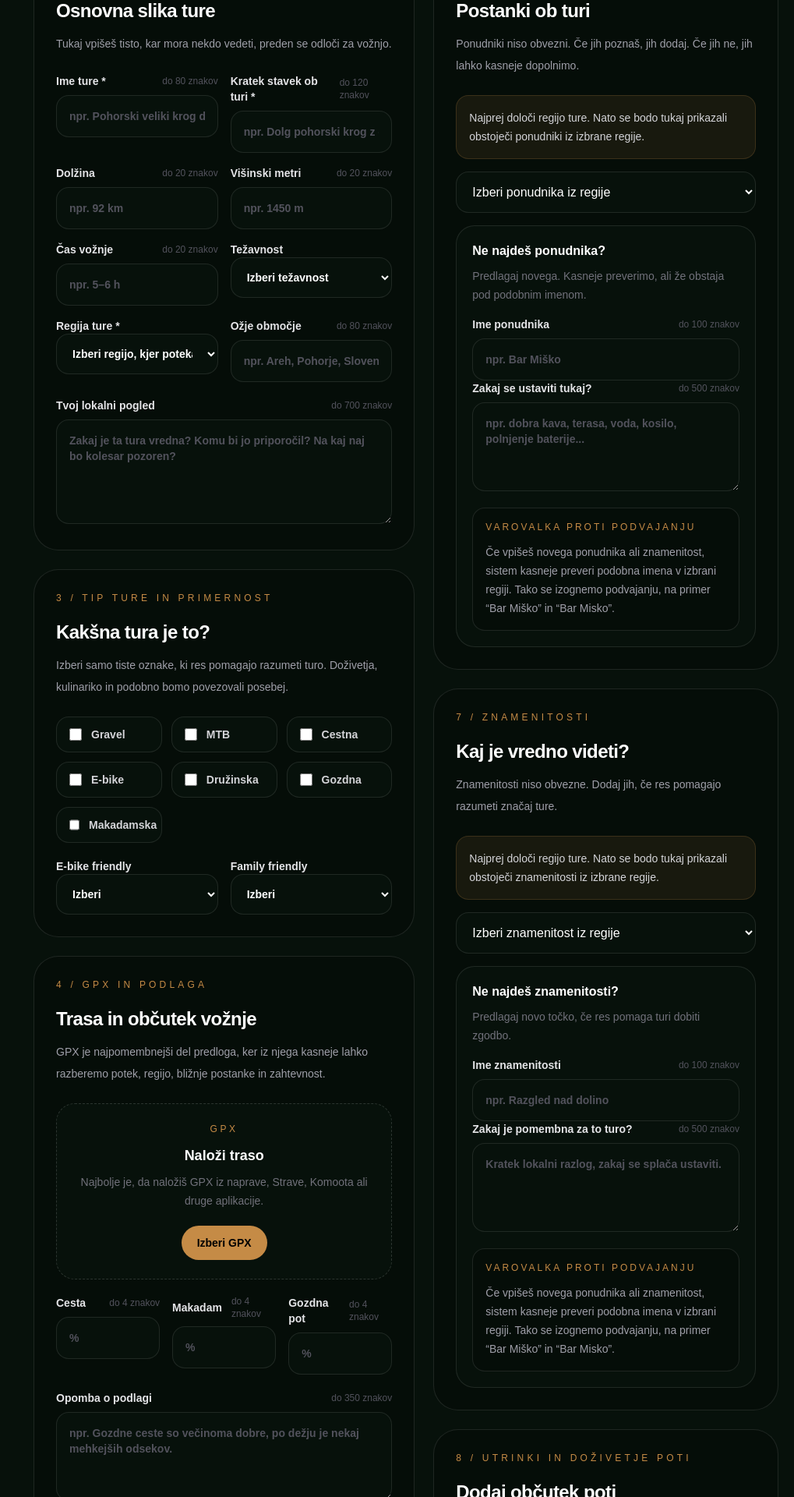
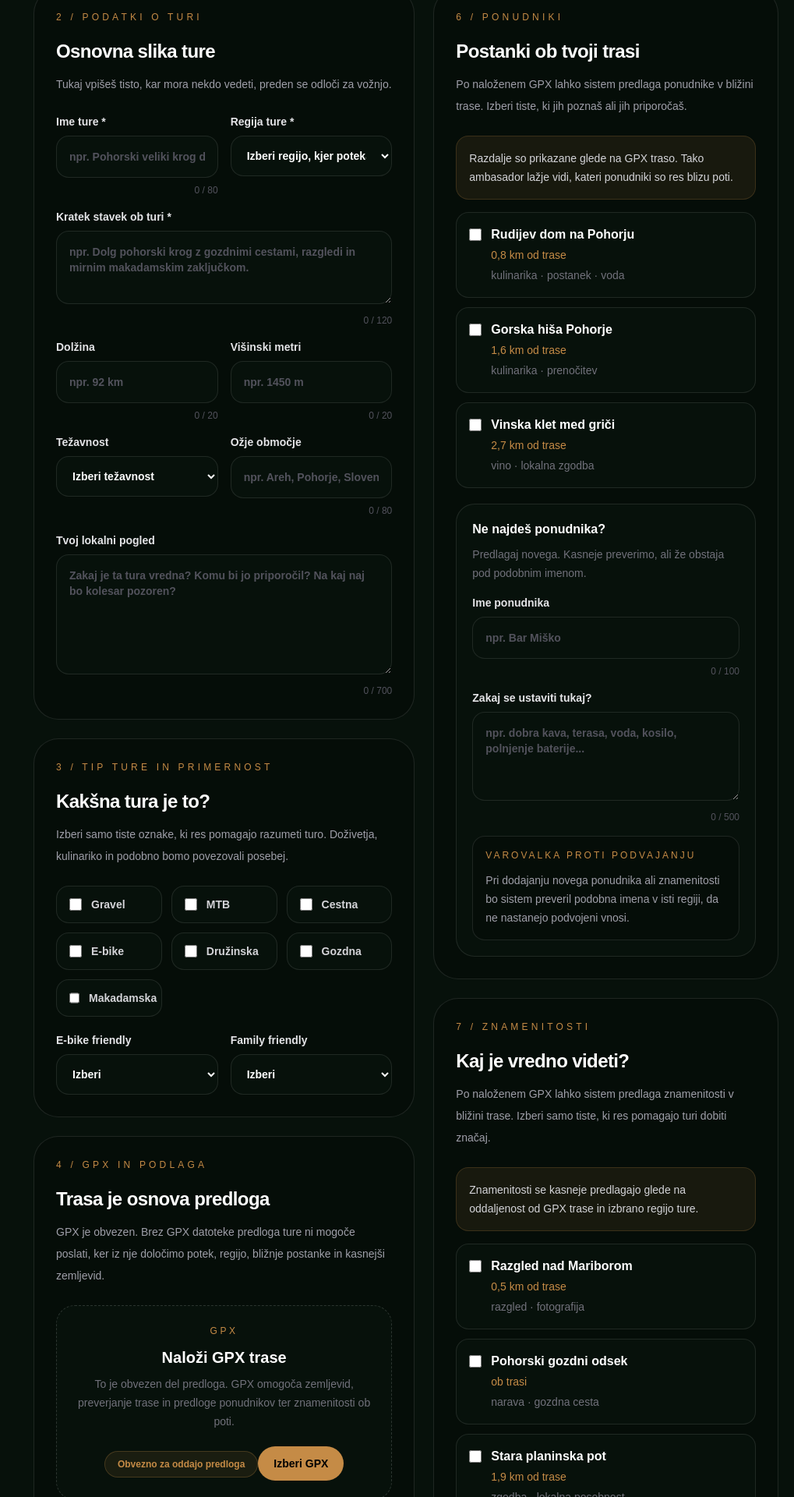
Before and after one commit to rabojan/bojan-on-bike-app, a Next.js app: page /admin/predlog-ture/nova in a window 1280 px wide. Shown: the part 880-2800 px from the top of the page at 78% size, without its empty margins (261-1280 px from the left). Built offline with nearby package versions, Linux system fonts and the light colour scheme; sample sign-in values are in the browser's storage.

Commit message:
Refine ambassador trail proposal layout

```diff
--- a/app/admin/predlog-ture/nova/page.tsx
+++ b/app/admin/predlog-ture/nova/page.tsx
@@ -3,7 +3,7 @@ import type { ReactNode } from "react";
 
 import AdminShell from "@/components/AdminShell";
 
-const ambassadorRegions = [
+const regions = [
   "Štajerska",
   "Koroška",
   "Gorenjska",
@@ -12,8 +12,6 @@ const ambassadorRegions = [
   "Dolenjska",
   "Prekmurje",
 ];
-
-const trailRegions = ambassadorRegions;
 
 const trailTypes = [
   "Gravel",
@@ -25,16 +23,40 @@ const trailTypes = [
   "Makadamska",
 ];
 
-const providers = [
-  "Rudijev dom na Pohorju",
-  "Gorska hiša Pohorje",
-  "Vinska klet med griči",
+const providersNearTrail = [
+  {
+    name: "Rudijev dom na Pohorju",
+    distance: "0,8 km od trase",
+    tags: "kulinarika · postanek · voda",
+  },
+  {
+    name: "Gorska hiša Pohorje",
+    distance: "1,6 km od trase",
+    tags: "kulinarika · prenočitev",
+  },
+  {
+    name: "Vinska klet med griči",
+    distance: "2,7 km od trase",
+    tags: "vino · lokalna zgodba",
+  },
 ];
 
-const points = [
-  "Razgled nad Mariborom",
-  "Pohorski gozdni odsek",
-  "Stara planinska pot",
+const pointsNearTrail = [
+  {
+    name: "Razgled nad Mariborom",
+    distance: "0,5 km od trase",
+    tags: "razgled · fotografija",
+  },
+  {
+    name: "Pohorski gozdni odsek",
+    distance: "ob trasi",
+    tags: "narava · gozdna cesta",
+  },
+  {
+    name: "Stara planinska pot",
+    distance: "1,9 km od trase",
+    tags: "zgodba · lokalna posebnost",
+  },
 ];
 
 function Section({
@@ -57,7 +79,9 @@ function Section({
       <h2 className="text-2xl font-black tracking-tight text-white">{title}</h2>
 
       {intro ? (
-        <p className="mt-3 max-w-3xl text-sm leading-7 text-zinc-400">{intro}</p>
+        <p className="mt-3 max-w-3xl text-sm leading-7 text-zinc-400">
+          {intro}
+        </p>
       ) : null}
 
       <div className="mt-6">{children}</div>
@@ -68,31 +92,29 @@ function Section({
 function Field({
   label,
   placeholder,
-  maxLength,
+  counter,
   type = "text",
 }: {
   label: string;
   placeholder: string;
-  maxLength?: number;
+  counter?: string;
   type?: string;
 }) {
   return (
-    <label className="space-y-2 text-sm font-bold text-zinc-200">
-      <span className="flex items-center justify-between gap-3">
-        {label}
-        {maxLength ? (
-          <span className="text-xs font-medium text-zinc-600">
-            do {maxLength} znakov
-          </span>
-        ) : null}
-      </span>
+    <label className="block text-sm font-bold text-zinc-200">
+      <span>{label}</span>
 
       <input
         type={type}
-        maxLength={maxLength}
         placeholder={placeholder}
-        className="w-full rounded-2xl border border-white/10 bg-[#07110b] px-4 py-4 text-white outline-none placeholder:text-zinc-600"
+        className="mt-2 w-full rounded-2xl border border-white/10 bg-[#07110b] px-4 py-4 text-white outline-none placeholder:text-zinc-600"
       />
+
+      {counter ? (
+        <div className="mt-2 text-right text-xs font-medium text-zinc-600">
+          0 / {counter}
+        </div>
+      ) : null}
     </label>
   );
 }
@@ -100,31 +122,29 @@ function Field({
 function TextArea({
   label,
   placeholder,
+  counter,
   rows = 4,
-  maxLength,
 }: {
   label: string;
   placeholder: string;
+  counter?: string;
   rows?: number;
-  maxLength?: number;
 }) {
   return (
-    <label className="block space-y-2 text-sm font-bold text-zinc-200">
-      <span className="flex items-center justify-between gap-3">
-        {label}
-        {maxLength ? (
-          <span className="text-xs font-medium text-zinc-600">
-            do {maxLength} znakov
-          </span>
-        ) : null}
-      </span>
+    <label className="block text-sm font-bold text-zinc-200">
+      <span>{label}</span>
 
       <textarea
         rows={rows}
-        maxLength={maxLength}
         placeholder={placeholder}
-        className="w-full rounded-2xl border border-white/10 bg-[#07110b] px-4 py-4 text-white outline-none placeholder:text-zinc-600"
+        className="mt-2 w-full rounded-2xl border border-white/10 bg-[#07110b] px-4 py-4 text-white outline-none placeholder:text-zinc-600"
       />
+
+      {counter ? (
+        <div className="mt-2 text-right text-xs font-medium text-zinc-600">
+          0 / {counter}
+        </div>
+      ) : null}
     </label>
   );
 }
@@ -134,21 +154,31 @@ function UploadBox({
   title,
   description,
   button,
+  required = false,
 }: {
   label: string;
   title: string;
   description: string;
   button: string;
+  required?: boolean;
 }) {
   return (
     <div className="rounded-[24px] border border-dashed border-white/15 bg-[#07110b] p-6 text-center">
       <div className="text-xs uppercase tracking-[0.3em] text-[#c58b46]">
         {label}
       </div>
-      <div className="mt-3 text-lg font-black text-white">{title}</div>
+
+      <div className="mt-3 text-xl font-black text-white">{title}</div>
+
       <p className="mx-auto mt-2 max-w-md text-sm leading-6 text-zinc-500">
         {description}
       </p>
+
+      {required ? (
+        <div className="mx-auto mt-4 inline-flex rounded-full border border-[#c58b46]/25 bg-[#c58b46]/10 px-4 py-2 text-xs font-bold text-[#c58b46]">
+          Obvezno za oddajo predloga
+        </div>
+      ) : null}
 
       <label className="mt-5 inline-flex cursor-pointer rounded-full bg-[#c58b46] px-5 py-3 text-sm font-bold text-black transition hover:bg-[#d9a35d]">
         {button}
@@ -158,12 +188,27 @@ function UploadBox({
   );
 }
 
-function LockedByRegion({ label }: { label: string }) {
+function RouteSuggestionCard({
+  name,
+  distance,
+  tags,
+}: {
+  name: string;
+  distance: string;
+  tags: string;
+}) {
   return (
-    <div className="rounded-2xl border border-[#c58b46]/20 bg-[#c58b46]/10 p-4 text-sm leading-6 text-zinc-300">
-      Najprej določi regijo ture. Nato se bodo tukaj prikazali obstoječi{" "}
-      {label} iz izbrane regije.
-    </div>
+    <label className="flex items-start gap-3 rounded-2xl border border-white/10 bg-[#07110b] p-4">
+      <input type="checkbox" className="mt-1 h-4 w-4 accent-[#c58b46]" />
+
+      <span className="min-w-0">
+        <span className="block font-black text-white">{name}</span>
+        <span className="mt-1 block text-sm text-[#c58b46]">{distance}</span>
+        <span className="mt-1 block text-sm leading-6 text-zinc-500">
+          {tags}
+        </span>
+      </span>
+    </label>
   );
 }
 
@@ -173,10 +218,10 @@ function DuplicateHint() {
       <div className="text-xs uppercase tracking-[0.25em] text-[#c58b46]">
         Varovalka proti podvajanju
       </div>
+
       <p className="mt-3 text-sm leading-6 text-zinc-400">
-        Če vpišeš novega ponudnika ali znamenitost, sistem kasneje preveri
-        podobna imena v izbrani regiji. Tako se izognemo podvajanju, na primer
-        “Bar Miško” in “Bar Misko”.
+        Pri dodajanju novega ponudnika ali znamenitosti bo sistem preveril
+        podobna imena v isti regiji, da ne nastanejo podvojeni vnosi.
       </p>
     </div>
   );
@@ -225,14 +270,25 @@ export default function NewTrailProposalPage() {
           intro="Za prvi predlog potrebujemo samo osnovne podatke. Ko boš naslednjič prišel nazaj, se bo tukaj prikazal tvoj ambasadorski profil z oddanimi in objavljenimi turami."
         >
           <div className="grid gap-4 md:grid-cols-3">
-            <Field label="Ime in priimek *" placeholder="npr. Bojan Ratej" maxLength={80} />
-            <Field label="Email *" placeholder="npr. ime@email.si" type="email" maxLength={120} />
+            <Field
+              label="Ime in priimek *"
+              placeholder="npr. Bojan Ratej"
+              counter="80"
+            />
 
-            <label className="space-y-2 text-sm font-bold text-zinc-200">
-              Regija ambasadorja *
-              <select className="w-full rounded-2xl border border-white/10 bg-[#07110b] px-4 py-4 text-white outline-none">
+            <Field
+              label="Email *"
+              placeholder="npr. ime@email.si"
+              type="email"
+              counter="120"
+            />
+
+            <label className="block text-sm font-bold text-zinc-200">
+              <span>Regija ambasadorja *</span>
+
+              <select className="mt-2 w-full rounded-2xl border border-white/10 bg-[#07110b] px-4 py-4 text-white outline-none">
                 <option>Izberi svojo regijo</option>
-                {ambassadorRegions.map((region) => (
+                {regions.map((region) => (
                   <option key={region}>{region}</option>
                 ))}
               </select>
@@ -240,8 +296,9 @@ export default function NewTrailProposalPage() {
           </div>
 
           <div className="mt-5 rounded-2xl border border-[#c58b46]/20 bg-[#c58b46]/10 p-4 text-sm leading-7 text-zinc-300">
-            TOP ambasador regije se ne izbere ročno. Oznako dobi ambasador, ki
-            s potrjenimi turami in kakovostnimi predlogi izstopa v svoji regiji.
+            TOP oznaka se ne izbere ročno. TOP ambasador regije postane
+            ambasador, ki ima najmanj 20 potrjenih tur in izstopa po kakovosti
+            svojih predlogov.
           </div>
         </Section>
 
@@ -253,15 +310,43 @@ export default function NewTrailProposalPage() {
               intro="Tukaj vpišeš tisto, kar mora nekdo vedeti, preden se odloči za vožnjo."
             >
               <div className="grid gap-4 md:grid-cols-2">
-                <Field label="Ime ture *" placeholder="npr. Pohorski veliki krog do Areha" maxLength={80} />
-                <Field label="Kratek stavek ob turi *" placeholder="npr. Dolg pohorski krog z gozdnimi cestami in razgledi." maxLength={120} />
-                <Field label="Dolžina" placeholder="npr. 92 km" maxLength={20} />
-                <Field label="Višinski metri" placeholder="npr. 1450 m" maxLength={20} />
-                <Field label="Čas vožnje" placeholder="npr. 5–6 h" maxLength={20} />
+                <Field
+                  label="Ime ture *"
+                  placeholder="npr. Pohorski veliki krog do Areha"
+                  counter="80"
+                />
 
-                <label className="space-y-2 text-sm font-bold text-zinc-200">
-                  Težavnost
-                  <select className="w-full rounded-2xl border border-white/10 bg-[#07110b] px-4 py-4 text-white outline-none">
+                <label className="block text-sm font-bold text-zinc-200">
+                  <span>Regija ture *</span>
+
+                  <select className="mt-2 w-full rounded-2xl border border-white/10 bg-[#07110b] px-4 py-4 text-white outline-none">
+                    <option>Izberi regijo, kjer poteka tura</option>
+                    {regions.map((region) => (
+                      <option key={region}>{region}</option>
+                    ))}
+                  </select>
+                </label>
+
+                <div className="md:col-span-2">
+                  <TextArea
+                    label="Kratek stavek ob turi *"
+                    placeholder="npr. Dolg pohorski krog z gozdnimi cestami, razgledi in mirnim makadamskim zaključkom."
+                    counter="120"
+                    rows={3}
+                  />
+                </div>
+
+                <Field label="Dolžina" placeholder="npr. 92 km" counter="20" />
+                <Field
+                  label="Višinski metri"
+                  placeholder="npr. 1450 m"
+                  counter="20"
+                />
+
+                <label className="block text-sm font-bold text-zinc-200">
+                  <span>Težavnost</span>
+
+                  <select className="mt-2 w-full rounded-2xl border border-white/10 bg-[#07110b] px-4 py-4 text-white outline-none">
                     <option>Izberi težavnost</option>
                     <option>Lahka</option>
                     <option>Srednja</option>
@@ -270,25 +355,19 @@ export default function NewTrailProposalPage() {
                   </select>
                 </label>
 
-                <label className="space-y-2 text-sm font-bold text-zinc-200">
-                  Regija ture *
-                  <select className="w-full rounded-2xl border border-white/10 bg-[#07110b] px-4 py-4 text-white outline-none">
-                    <option>Izberi regijo, kjer poteka tura</option>
-                    {trailRegions.map((region) => (
-                      <option key={region}>{region}</option>
-                    ))}
-                  </select>
-                </label>
-
-                <Field label="Ožje območje" placeholder="npr. Areh, Pohorje, Slovenske gorice" maxLength={80} />
+                <Field
+                  label="Ožje območje"
+                  placeholder="npr. Areh, Pohorje, Slovenske gorice"
+                  counter="80"
+                />
               </div>
 
               <div className="mt-5">
                 <TextArea
                   label="Tvoj lokalni pogled"
                   placeholder="Zakaj je ta tura vredna? Komu bi jo priporočil? Na kaj naj bo kolesar pozoren?"
-                  rows={5}
-                  maxLength={700}
+                  rows={6}
+                  counter="700"
                 />
               </div>
             </Section>
@@ -302,18 +381,22 @@ export default function NewTrailProposalPage() {
                 {trailTypes.map((type) => (
                   <label
                     key={type}
-                    className="flex items-center gap-3 rounded-2xl border border-white/10 bg-[#07110b] px-4 py-3 text-sm font-semibold text-zinc-300"
+                    className="flex min-h-12 items-center gap-3 rounded-2xl border border-white/10 bg-[#07110b] px-4 py-3 text-sm font-semibold text-zinc-300"
                   >
-                    <input type="checkbox" className="h-4 w-4 accent-[#c58b46]" />
+                    <input
+                      type="checkbox"
+                      className="h-4 w-4 accent-[#c58b46]"
+                    />
                     {type}
                   </label>
                 ))}
               </div>
 
               <div className="mt-5 grid gap-4 md:grid-cols-2">
-                <label className="space-y-2 text-sm font-bold text-zinc-200">
-                  E-bike friendly
-                  <select className="w-full rounded-2xl border border-white/10 bg-[#07110b] px-4 py-4 text-white outline-none">
+                <label className="block text-sm font-bold text-zinc-200">
+                  <span>E-bike friendly</span>
+
+                  <select className="mt-2 w-full rounded-2xl border border-white/10 bg-[#07110b] px-4 py-4 text-white outline-none">
                     <option>Izberi</option>
                     <option>Da</option>
                     <option>Ne</option>
@@ -321,9 +404,10 @@ export default function NewTrailProposalPage() {
                   </select>
                 </label>
 
-                <label className="space-y-2 text-sm font-bold text-zinc-200">
-                  Family friendly
-                  <select className="w-full rounded-2xl border border-white/10 bg-[#07110b] px-4 py-4 text-white outline-none">
+                <label className="block text-sm font-bold text-zinc-200">
+                  <span>Family friendly</span>
+
+                  <select className="mt-2 w-full rounded-2xl border border-white/10 bg-[#07110b] px-4 py-4 text-white outline-none">
                     <option>Izberi</option>
                     <option>Da</option>
                     <option>Ne</option>
@@ -335,20 +419,21 @@ export default function NewTrailProposalPage() {
 
             <Section
               eyebrow="4 / GPX in podlaga"
-              title="Trasa in občutek vožnje"
-              intro="GPX je najpomembnejši del predloga, ker iz njega kasneje lahko razberemo potek, regijo, bližnje postanke in zahtevnost."
+              title="Trasa je osnova predloga"
+              intro="GPX je obvezen. Brez GPX datoteke predloga ture ni mogoče poslati, ker iz nje določimo potek, regijo, bližnje postanke in kasnejši zemljevid."
             >
               <UploadBox
                 label="GPX"
-                title="Naloži traso"
-                description="Najbolje je, da naložiš GPX iz naprave, Strave, Komoota ali druge aplikacije."
+                title="Naloži GPX trase"
+                description="To je obvezen del predloga. GPX omogoča zemljevid, preverjanje trase in predloge ponudnikov ter znamenitosti ob poti."
                 button="Izberi GPX"
+                required
               />
 
               <div className="mt-5 grid gap-4 md:grid-cols-3">
-                <Field label="Cesta" placeholder="%" maxLength={4} />
-                <Field label="Makadam" placeholder="%" maxLength={4} />
-                <Field label="Gozdna pot" placeholder="%" maxLength={4} />
+                <Field label="Cesta" placeholder="%" counter="4" />
+                <Field label="Makadam" placeholder="%" counter="4" />
+                <Field label="Gozdna pot" placeholder="%" counter="4" />
               </div>
 
               <div className="mt-5">
@@ -356,7 +441,7 @@ export default function NewTrailProposalPage() {
                   label="Opomba o podlagi"
                   placeholder="npr. Gozdne ceste so večinoma dobre, po dežju je nekaj mehkejših odsekov."
                   rows={4}
-                  maxLength={350}
+                  counter="350"
                 />
               </div>
             </Section>
@@ -385,8 +470,18 @@ export default function NewTrailProposalPage() {
                       />
 
                       <div className="space-y-4">
-                        <Field label="Naslov poudarka" placeholder="npr. Gozdni vzpon proti Arehu" maxLength={80} />
-                        <TextArea label="Kratek opis" placeholder="Zakaj je ta del poti poseben?" rows={4} maxLength={300} />
+                        <Field
+                          label="Naslov poudarka"
+                          placeholder="npr. Gozdni vzpon proti Arehu"
+                          counter="80"
+                        />
+
+                        <TextArea
+                          label="Kratek opis"
+                          placeholder="Zakaj je ta del poti poseben?"
+                          rows={4}
+                          counter="300"
+                        />
                       </div>
                     </div>
                   </div>
@@ -398,30 +493,48 @@ export default function NewTrailProposalPage() {
           <div className="space-y-6">
             <Section
               eyebrow="6 / Ponudniki"
-              title="Postanki ob turi"
-              intro="Ponudniki niso obvezni. Če jih poznaš, jih dodaj. Če jih ne, jih lahko kasneje dopolnimo."
+              title="Postanki ob tvoji trasi"
+              intro="Po naloženem GPX lahko sistem predlaga ponudnike v bližini trase. Izberi tiste, ki jih poznaš ali jih priporočaš."
             >
-              <LockedByRegion label="ponudniki" />
+              <div className="rounded-2xl border border-[#c58b46]/20 bg-[#c58b46]/10 p-4 text-sm leading-6 text-zinc-300">
+                Razdalje so prikazane glede na GPX traso. Tako ambasador lažje
+                vidi, kateri ponudniki so res blizu poti.
+              </div>
 
-              <div className="mt-4 space-y-4">
-                <select className="w-full rounded-2xl border border-white/10 bg-[#07110b] px-4 py-4 text-white outline-none">
-                  <option>Izberi ponudnika iz regije</option>
-                  {providers.map((provider) => (
-                    <option key={provider}>{provider}</option>
+              <div className="mt-4 grid gap-3">
+                {providersNearTrail.map((provider) => (
+                  <RouteSuggestionCard
+                    key={provider.name}
+                    name={provider.name}
+                    distance={provider.distance}
+                    tags={provider.tags}
+                  />
                 ))}
-                </select>
+              </div>
 
-                <div className="rounded-[24px] border border-white/10 bg-[#07110b] p-5">
+              <div className="mt-5 rounded-[24px] border border-white/10 bg-[#07110b] p-5">
                 <div className="font-black text-white">Ne najdeš ponudnika?</div>
+
                 <p className="mt-2 text-sm leading-6 text-zinc-500">
-                    Predlagaj novega. Kasneje preverimo, ali že obstaja pod podobnim imenom.
+                  Predlagaj novega. Kasneje preverimo, ali že obstaja pod
+                  podobnim imenom.
                 </p>
 
                 <div className="mt-4 space-y-4">
-                    <Field label="Ime ponudnika" placeholder="npr. Bar Miško" maxLength={100} />
-                    <TextArea label="Zakaj se ustaviti tukaj?" placeholder="npr. dobra kava, terasa, voda, kosilo, polnjenje baterije..." rows={4} maxLength={500} />
+                  <Field
+                    label="Ime ponudnika"
+                    placeholder="npr. Bar Miško"
+                    counter="100"
+                  />
+
+                  <TextArea
+                    label="Zakaj se ustaviti tukaj?"
+                    placeholder="npr. dobra kava, terasa, voda, kosilo, polnjenje baterije..."
+                    rows={4}
+                    counter="500"
+                  />
+
                   <DuplicateHint />
-                  </div>
                 </div>
               </div>
             </Section>
@@ -429,29 +542,48 @@ export default function NewTrailProposalPage() {
             <Section
               eyebrow="7 / Znamenitosti"
               title="Kaj je vredno videti?"
-              intro="Znamenitosti niso obvezne. Dodaj jih, če res pomagajo razumeti značaj ture."
+              intro="Po naloženem GPX lahko sistem predlaga znamenitosti v bližini trase. Izberi samo tiste, ki res pomagajo turi dobiti značaj."
             >
-              <LockedByRegion label="znamenitosti" />
+              <div className="rounded-2xl border border-[#c58b46]/20 bg-[#c58b46]/10 p-4 text-sm leading-6 text-zinc-300">
+                Znamenitosti se kasneje predlagajo glede na oddaljenost od GPX
+                trase in izbrano regijo ture.
+              </div>
 
-              <div className="mt-4 space-y-4">
-                <select className="w-full rounded-2xl border border-white/10 bg-[#07110b] px-4 py-4 text-white outline-none">
-                  <option>Izberi znamenitost iz regije</option>
-                  {points.map((point) => (
-                    <option key={point}>{point}</option>
+              <div className="mt-4 grid gap-3">
+                {pointsNearTrail.map((point) => (
+                  <RouteSuggestionCard
+                    key={point.name}
+                    name={point.name}
+                    distance={point.distance}
+                    tags={point.tags}
+                  />
                 ))}
-                </select>
+              </div>
 
-                <div className="rounded-[24px] border border-white/10 bg-[#07110b] p-5">
-                  <div className="font-black text-white">Ne najdeš znamenitosti?</div>
+              <div className="mt-5 rounded-[24px] border border-white/10 bg-[#07110b] p-5">
+                <div className="font-black text-white">
+                  Ne najdeš znamenitosti?
+                </div>
+
                 <p className="mt-2 text-sm leading-6 text-zinc-500">
                   Predlagaj novo točko, če res pomaga turi dobiti zgodbo.
                 </p>
 
                 <div className="mt-4 space-y-4">
-                    <Field label="Ime znamenitosti" placeholder="npr. Razgled nad dolino" maxLength={100} />
-                    <TextArea label="Zakaj je pomembna za to turo?" placeholder="Kratek lokalni razlog, zakaj se splača ustaviti." rows={4} maxLength={500} />
+                  <Field
+                    label="Ime znamenitosti"
+                    placeholder="npr. Razgled nad dolino"
+                    counter="100"
+                  />
+
+                  <TextArea
+                    label="Zakaj je pomembna za to turo?"
+                    placeholder="Kratek lokalni razlog, zakaj se splača ustaviti."
+                    rows={4}
+                    counter="500"
+                  />
+
                   <DuplicateHint />
-                  </div>
                 </div>
               </div>
             </Section>
@@ -480,8 +612,18 @@ export default function NewTrailProposalPage() {
                       />
 
                       <div className="space-y-4">
-                        <Field label="Naslov slike" placeholder="npr. Miren makadam ob železnici" maxLength={80} />
-                        <TextArea label="Kratek opis" placeholder="Kaj prikazuje ta utrinek?" rows={3} maxLength={220} />
+                        <Field
+                          label="Naslov slike"
+                          placeholder="npr. Miren makadam ob železnici"
+                          counter="80"
+                        />
+
+                        <TextArea
+                          label="Kratek opis"
+                          placeholder="Kaj prikazuje ta utrinek?"
+                          rows={3}
+                          counter="220"
+                        />
                       </div>
                     </div>
                   </div>
```
Lines whose indentation alone changed are shown as unchanged.
